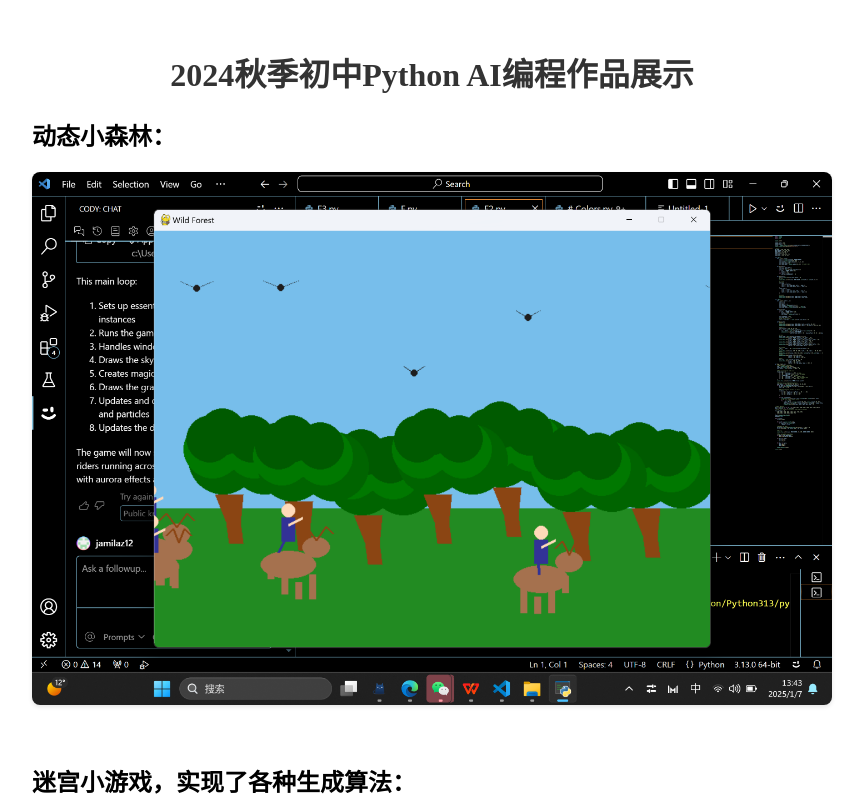
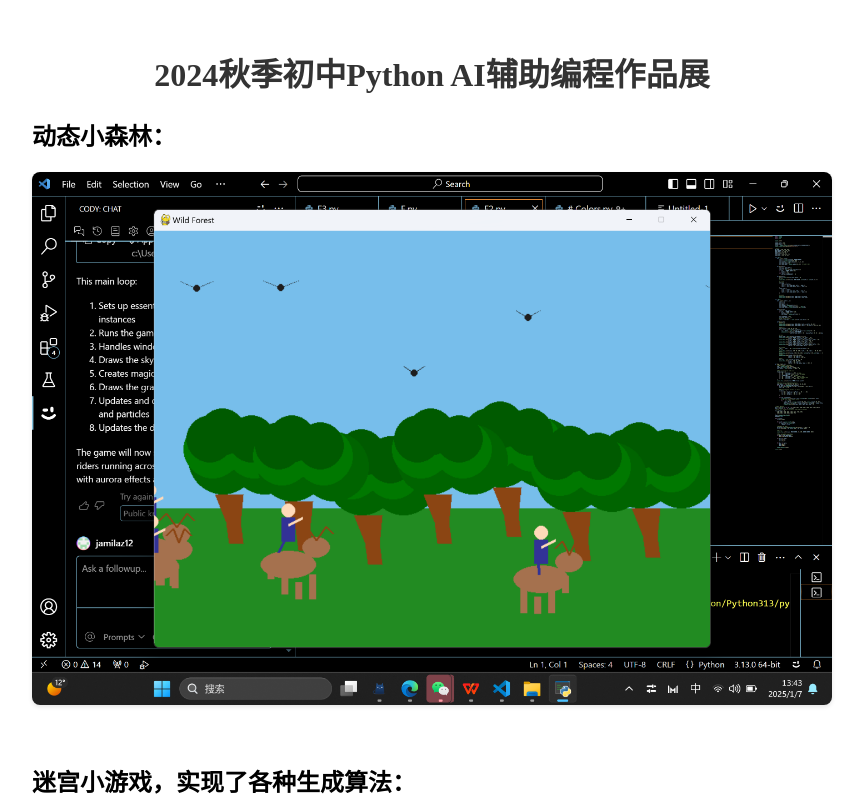
Before and after one commit to inquadali/inquadali, a plain HTML site: page 2024py/index.html in a window 1280 px wide. Shown: the top 801 px of the page, without its empty margins (208-1071 px from the left). Drawn offline with Linux system fonts and the light colour scheme.

Commit message:
Update index.html

```diff
--- a/2024py/index.html
+++ b/2024py/index.html
@@ -26,7 +26,7 @@
 </head>
 <body>
     <div class="image-container">
-        <h1>2024秋季初中Python AI编程作品展示</h1>
+        <h1>2024秋季初中Python AI辅助编程作品展</h1>
 
         <p><h2>动态小森林：</h2></p>
         <img src="forest.png"><br/>
```
